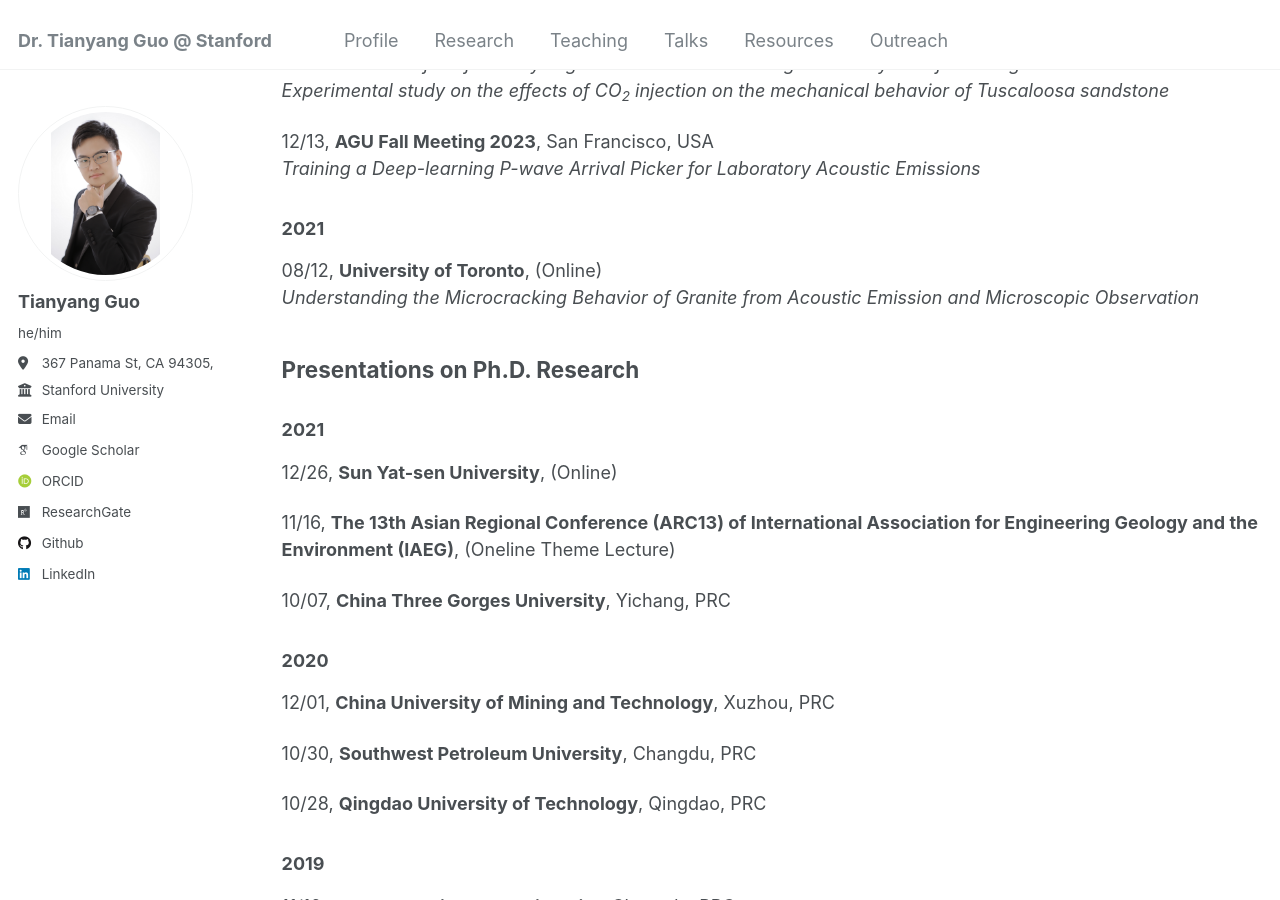
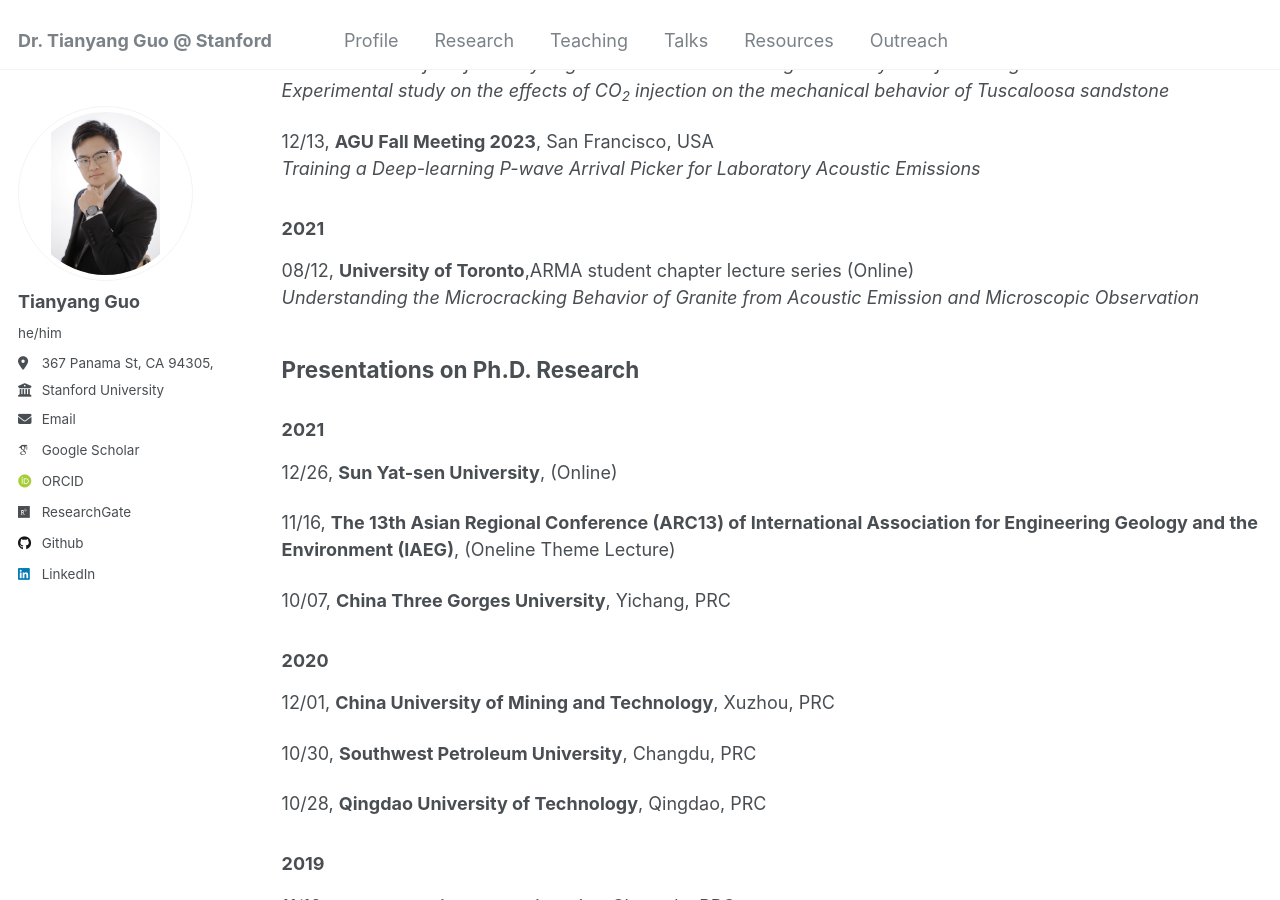
Before and after one commit to guotystanford/guotystanford.github.io, a Jekyll site: the page built from _pages/talks.md, in a window 1280 px wide and 900 px high, scrolled down 472 px. Built offline with Jekyll 4.4.1, drawn with Linux system fonts in a browser that asks for light colours; some web fonts are replaced.

Commit message:
Update talks.md

```diff
--- a/_pages/talks.md
+++ b/_pages/talks.md
@@ -26,7 +26,7 @@ redirect_from:
 
 
 ### 2021
-08/12, **University of Toronto**, (Online)
+08/12, **University of Toronto**,ARMA student chapter lecture series (Online)
 <i>Understanding the Microcracking Behavior of Granite from Acoustic Emission and Microscopic Observation</i>
 
 
```
